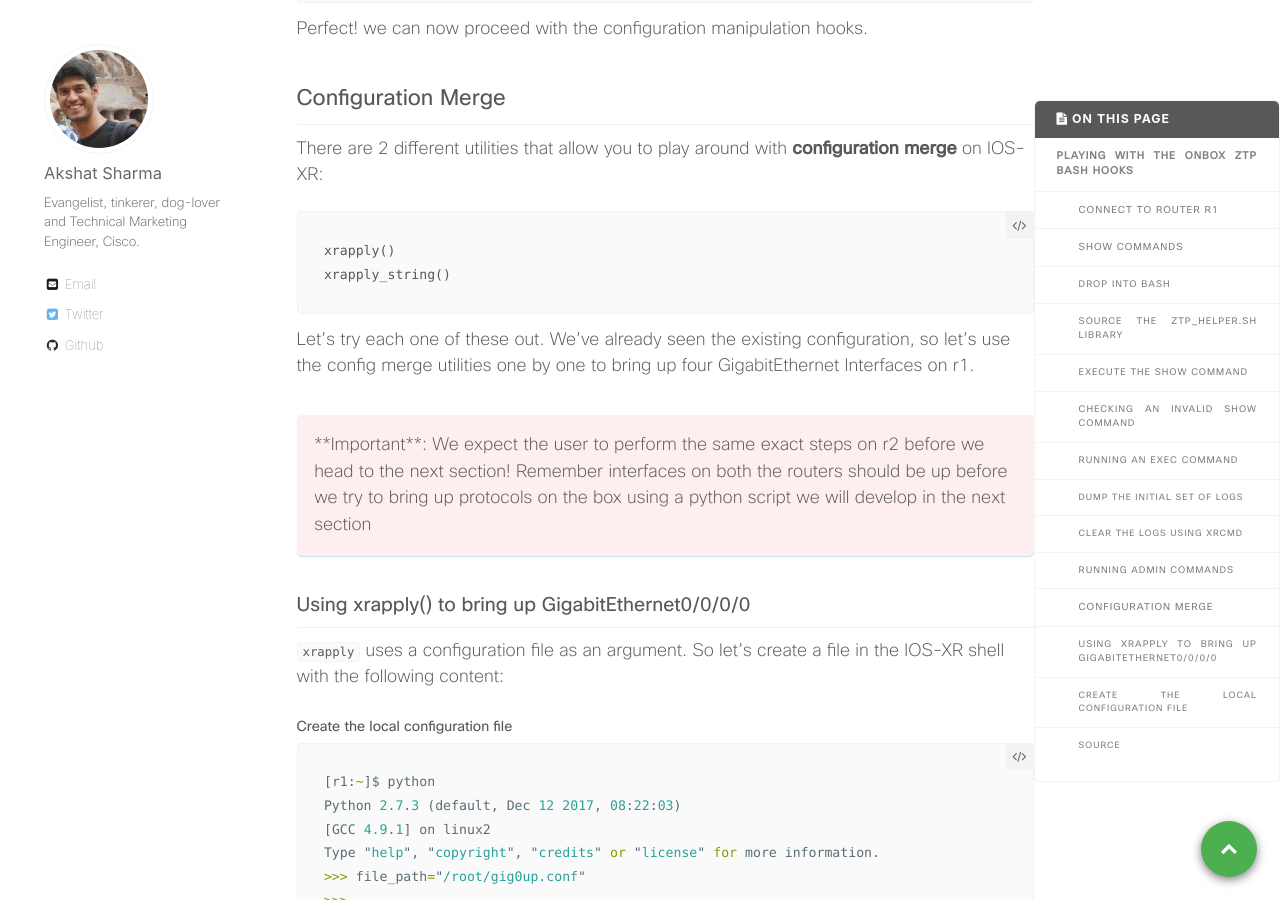
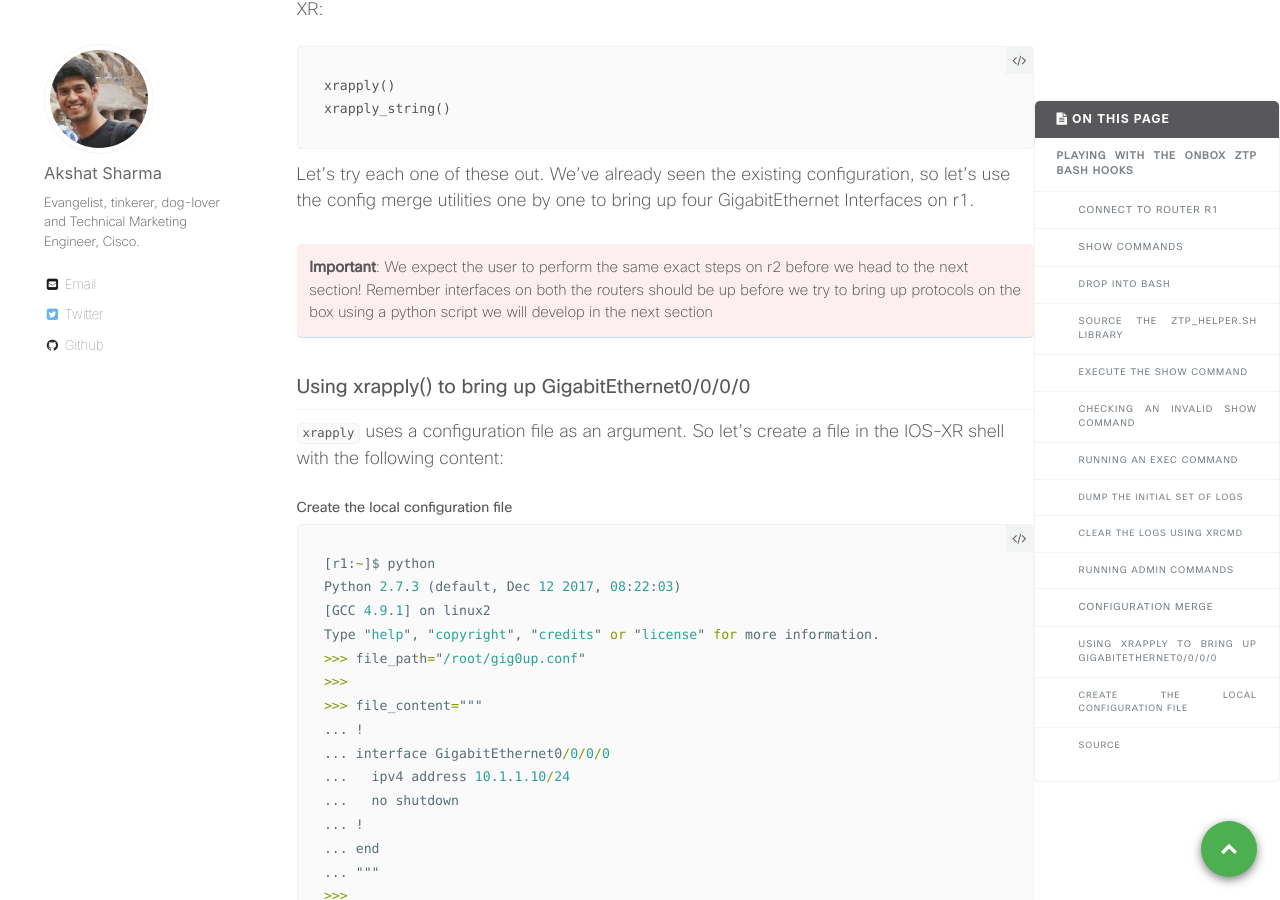
Before and after one commit to nanog75/hackathon, a Jekyll site: the page built from _wkinstructions/2019-02-01-playing-with-the-onbox-ios-xr-ztp-bash-library.md, in a window 1280 px wide and 900 px high, scrolled down 22863 px. Built offline with Jekyll 4.4.1, drawn with Linux system fonts in a browser that asks for light colours; comment, search, counter and statistics services are not loaded; some of the changed text lies outside the part shown.

Commit message:
Update 2019-02-01-playing-with-the-onbox-ios-xr-ztp-bash-library.md

````diff
--- a/_wkinstructions/2019-02-01-playing-with-the-onbox-ios-xr-ztp-bash-library.md
+++ b/_wkinstructions/2019-02-01-playing-with-the-onbox-ios-xr-ztp-bash-library.md
@@ -499,7 +499,7 @@ Follow instructions in the "Before you Begin" section to understand the SSH port
 
 ## Connect to router r1
 
-<p style="margin: 2em 0!important;padding: 1em;font-family: CiscoSans,Arial,Helvetica,sans-serif;font-size: 1em !important;text-indent: initial;background-color: #e6f2f7;border-radius: 5px;box-shadow: 0 1px 1px rgba(0,127,171,0.25);">**Username**: admin<br/>**Password**: admin<br/>**SSH port**: 2221<br/>**IP**: 10.10.20.170
+<p style="margin: 2em 0!important;padding: 0.85em;font-family: CiscoSans,Arial,Helvetica,sans-serif;font-size: 0.85em !important;text-indent: initial;background-color: #e6f2f7;border-radius: 5px;box-shadow: 0 1px 1px rgba(0,127,171,0.25);"><b>Username</b>: admin<br/><b>Password</b>: admin<br/><b>SSH port</b>: 2221<br/><b>IP</b>: 10.10.20.170
 </p>
 
 ```
@@ -570,7 +570,7 @@ Building configuration...
 >>>
 ```
 
-<p style="margin: 2em 0!important;padding: 1em;font-family: CiscoSans,Arial,Helvetica,sans-serif;font-size: 1em !important;text-indent: initial;background-color: #eff9ef;border-radius: 5px;box-shadow: 0 1px 1px rgba(0,127,171,0.25);">Great! The running-config was returned as a list of lines. Let's pretty print this configuration.
+<p style="margin: 2em 0!important;padding: 0.85em;font-family: CiscoSans,Arial,Helvetica,sans-serif;font-size: 0.85em !important;text-indent: initial;background-color: #eff9ef;border-radius: 5px;box-shadow: 0 1px 1px rgba(0,127,171,0.25);">Great! The running-config was returned as a list of lines. Let's pretty print this configuration.
 </p>
 
 ```python
@@ -685,8 +685,8 @@ Building configuration...
 
 You can clearly see that the response  is a dictionary that contains two fields: `output` and `status`. Since the `exec_cmd` was successfull executed, `status`=`success` and `output`=`output of the exec/show command`.
 
-<p style="margin: 2em 0!important;padding: 1em;font-family: CiscoSans,Arial,Helvetica,sans-serif;font-size: 1em !important;text-indent: initial;background-color: #e6f2f7;border-radius: 5px;box-shadow: 0 1px 1px rgba(0,127,171,0.25);">
-**The return values using the ztp python library utilities are very useful in deterministically writing CLI automation in python.**</p>
+<p style="margin: 2em 0!important;padding: 0.85em;font-family: CiscoSans,Arial,Helvetica,sans-serif;font-size: 0.85em !important;text-indent: initial;background-color: #e6f2f7;border-radius: 5px;box-shadow: 0 1px 1px rgba(0,127,171,0.25);">
+<b>The return values using the ztp python library utilities are very useful in deterministically writing CLI automation in python.</b></p>
 
 
 ### Checking an invalid show command
@@ -773,7 +773,7 @@ Great! Now checking the output of "show logging" again:
 >>>
 ```
 
-<p style="margin: 2em 0!important;padding: 1em;font-family: CiscoSans,Arial,Helvetica,sans-serif;font-size: 1em !important;text-indent: initial;background-color: #eff9ef;border-radius: 5px;box-shadow: 0 1px 1px rgba(0,127,171,0.25);">The log buffer has been cleared!</p>
+<p style="margin: 2em 0!important;padding: 0.85em;font-family: CiscoSans,Arial,Helvetica,sans-serif;font-size: 0.85em !important;text-indent: initial;background-color: #eff9ef;border-radius: 5px;box-shadow: 0 1px 1px rgba(0,127,171,0.25);">The log buffer has been cleared!</p>
 
 ### Running admin commands
 
@@ -869,7 +869,7 @@ Type "help", "copyright", "credits" or "license" for more information.
 We are now ready to run some admin commands through the python interpreter shell.
 We'll try to run a simple show command in the admin mode:
 
-<p style="margin: 2em 0!important;padding: 1em;font-family: CiscoSans,Arial,Helvetica,sans-serif;font-size: 1em !important;text-indent: initial;background-color: #e6f2f7;border-radius: 5px;box-shadow: 0 1px 1px rgba(0,127,171,0.25);">Running admin commands require a root-lr user to be configured on the router and an environment variable AAA_USER is used along with ZTP bash hooks to enable privilege associated with the root-lr user to gain access to the admin mode. Since the router has `admin` configured as the root-lr user, we set `root_lr_user`=`admin`
+<p style="margin: 2em 0!important;padding: 0.85em;font-family: CiscoSans,Arial,Helvetica,sans-serif;font-size: 0.85em !important;text-indent: initial;background-color: #e6f2f7;border-radius: 5px;box-shadow: 0 1px 1px rgba(0,127,171,0.25);">Running admin commands require a root-lr user to be configured on the router and an environment variable AAA_USER is used along with ZTP bash hooks to enable privilege associated with the root-lr user to gain access to the admin mode. Since the router has `admin` configured as the root-lr user, we set `root_lr_user`=`admin`
 </p>
 
 ```python
@@ -913,7 +913,7 @@ xrapply_string()
 Let's try each one of these out. We've already seen the existing configuration, so let's use the config merge utilities one by one to bring up four GigabitEthernet Interfaces on r1.
 
 
-<p style="margin: 2em 0!important;padding: 1em;font-family: CiscoSans,Arial,Helvetica,sans-serif;font-size: 1em !important;text-indent: initial;background-color: #fdefef;border-radius: 5px;box-shadow: 0 1px 1px rgba(0,127,171,0.25);">**Important**: We expect the user to perform the same exact steps on r2 before we head to the next section! Remember interfaces on both the routers should be up before we try to bring up protocols on the box using a python script we will develop in the next section</p>
+<p style="margin: 2em 0!important;padding: 0.85em;font-family: CiscoSans,Arial,Helvetica,sans-serif;font-size: 0.85em !important;text-indent: initial;background-color: #fdefef;border-radius: 5px;box-shadow: 0 1px 1px rgba(0,127,171,0.25);"><b>Important</b>: We expect the user to perform the same exact steps on r2 before we head to the next section! Remember interfaces on both the routers should be up before we try to bring up protocols on the box using a python script we will develop in the next section</p>
 
 
 ### Using xrapply() to bring up GigabitEthernet0/0/0/0
````
